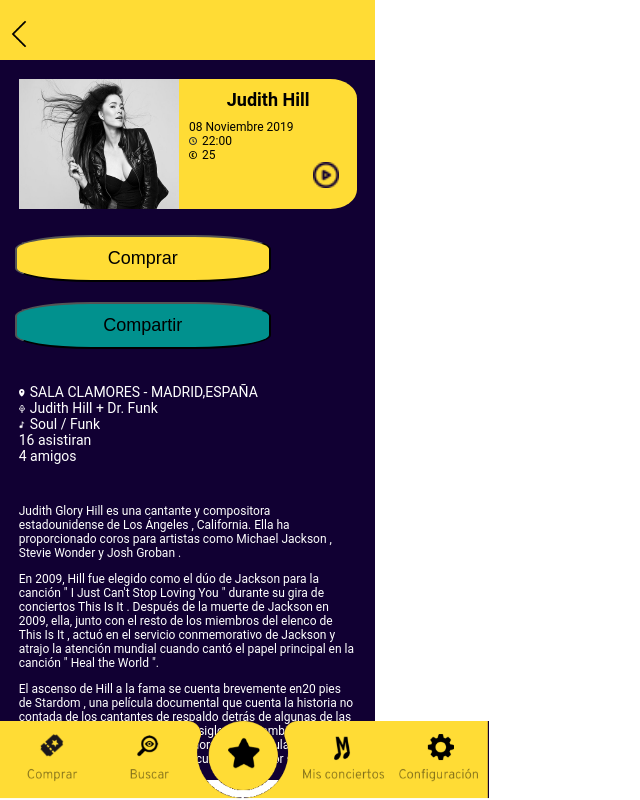
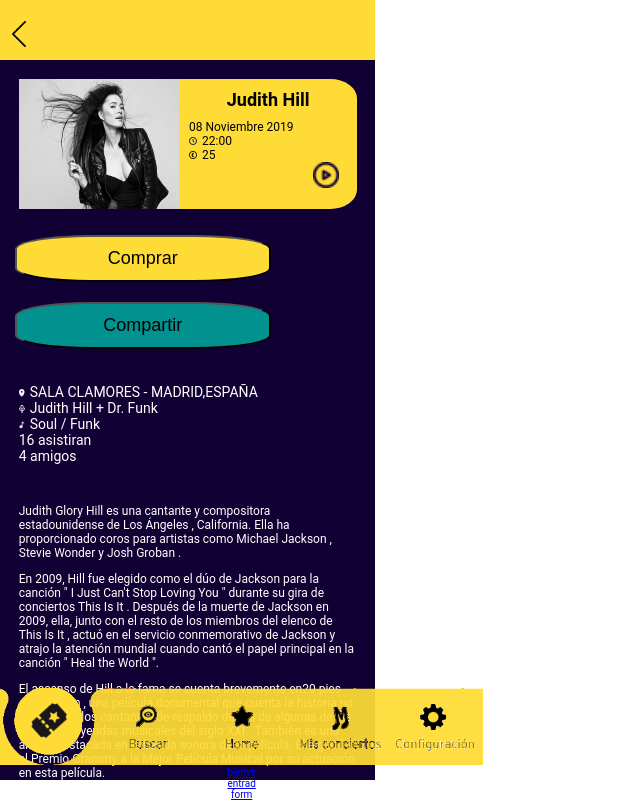
Before and after one commit to Shir-Dev/RythMe, a React (Create React App) app in the folder rithme/: page /entradas in a window 1280 px wide. Shown: the whole page, without its empty margins (0-640 px from the left). Built offline with nearby package versions, Linux system fonts and the light colour scheme.

Commit message:
footer con links

```diff
--- a/rithme/src/components/Bienvenido.js
+++ b/rithme/src/components/Bienvenido.js
@@ -1,36 +1,31 @@
-import React from 'react';
-import logom from './assets/icons/avatar.png';
-import logop from './assets/icons/comentario.png';
-import logos from './assets/icons/usuario.png';
-import './assets/styles/bienvenido.css';
-import '../App.css';
-import Header from './Header'
-import Footer from './Footer';
-
-
+import React from "react";
+import logom from "./assets/icons/avatar.png";
+import logop from "./assets/icons/comentario.png";
+import logos from "./assets/icons/usuario.png";
+import "./assets/styles/bienvenido.css";
+import "../App.css";
+import Header from "./Header";
+import Footer from "./Footer";
 
 function Bienvenido() {
   return (
-
     <div className="contenedor">
-      <Header/>
+      <Header />
       <header className="">
-      <p className="parrafo">¡Bienvenido!</p>
+        <p className="parrafo">¡Bienvenido!</p>
       </header>
       <div className="c__img">
-          <img src={logop} className="logo_p "/>
-          <img src={logom} className="logo_g"/>
-          <img src={logos} className="logo_p"/>
-
+        <img src={logop} className="logo_p " />
+        <img src={logom} className="logo_g" />
+        <img src={logos} className="logo_p" />
       </div>
       <nav className="c__nav">
-      <a href="">Perfil</a>
-
+        <a href="">Perfil</a>
       </nav>
-      <footer><Footer/></footer>
-
+      <footer>
+        <Footer changeNav="home" />
+      </footer>
     </div>
-
   );
 }
 
--- a/rithme/src/components/Entradas.js
+++ b/rithme/src/components/Entradas.js
@@ -80,7 +80,7 @@
         </div>
       </div>
       <div>
-        <Footer changeNav="home" />
+        <Footer changeNav="entradas" />
       </div>
     </div>
   );
--- a/rithme/src/components/Footer.js
+++ b/rithme/src/components/Footer.js
@@ -1,8 +1,9 @@
 import React from "react";
 import "./assets/styles/footer.css";
+import { Link } from "react-router-dom";
 
 function Footer(props) {
-  /*todas las imagenes que acaben en png las meter en esta carpeta
+  /*todas las imagenes que acaben en png las mete en esta carpeta
   y le pasas el nombre de la imagen por el props
   se te pintará esa imagen*/
 
@@ -17,6 +18,15 @@
       <footer className="b-footer">
         <img src={srcImage} className="imageCss"></img>
       </footer>
+      <div className="bienven">
+        <Link to="/bienvenido">bienve</Link>
+      </div>
+      <div className="entra">
+        <Link to="/entradas">entrad</Link>
+      </div>
+      <div className="formu">
+        <Link to="/form">form</Link>
+      </div>
     </div>
   );
 }
--- a/rithme/src/components/Form.js
+++ b/rithme/src/components/Form.js
@@ -2,7 +2,7 @@
 import "./assets/styles/form.css";
 import Footer from "./Footer";
 import Header from "./Header";
-import { Link } from "react-router-dom";
+
 function Form() {
   return (
     <div className="contenedor_g">
--- a/rithme/src/components/assets/styles/footer.css
+++ b/rithme/src/components/assets/styles/footer.css
@@ -8,10 +8,13 @@
   font-family: Overpass-Light;
   margin-top: 0px;
 }
-.config {
-  background-color: red;
-  width: 35%;
-  margin-left: 80%;
+/*.bienven {
+  background-color: greenyellow;
+  display: flex;
+  position: absolute;
+  margin-left: 10%;
+  margin-top: 22%;
   filter: alpha(opacity=100);
   opacity: 1;
 }
+*/
--- a/rithme/src/components/assets/styles/form.css
+++ b/rithme/src/components/assets/styles/form.css
@@ -25,12 +25,3 @@
   border-radius: 30%;
   border: 1px solid #110033;
 }
-.configurasion {
-  background-color: red;
-  display: flex;
-  position: absolute;
-  margin-left: 42%;
-  margin-top: 17%;
-  filter: alpha(opacity=100);
-  opacity: 1;
-}
```
Also changed, not shown: rithme/public/navImages/entradas.png (renamed from rithme/src/components/assets/img/entradas.png).
